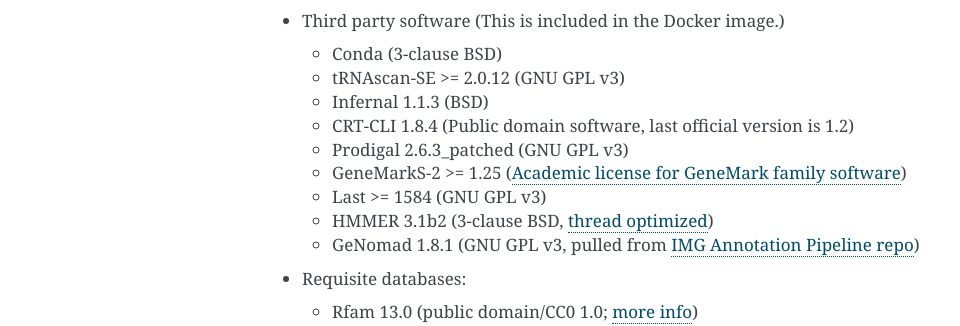
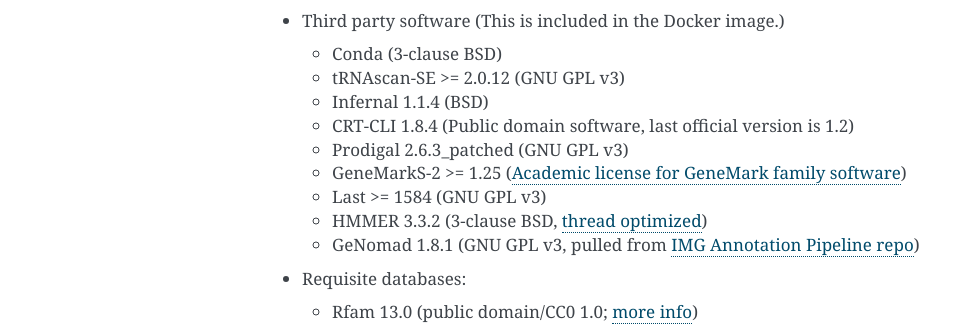
Before and after one commit to microbiomedata/mg_annotation, a Sphinx documentation site: the page built from docs/index.rst, in a window 1280 px wide and 900 px high, scrolled down 1235 px. Shown: the part 170-496 px from the top of the window, without its empty margins (148-1108 px from the left). Built offline with Sphinx 7.4.7, drawn with Linux system fonts in a browser that asks for light colours.

Commit message:
update hmmer version to 3.3.2. infernal version to 1.1.4.

```diff
--- a/docs/index.rst
+++ b/docs/index.rst
@@ -36,12 +36,12 @@
 
   - Conda (3-clause BSD)
   - tRNAscan-SE >= 2.0.12 (GNU GPL v3)
-  - Infernal 1.1.3 (BSD)
+  - Infernal 1.1.4 (BSD)
   - CRT-CLI 1.8.4 (Public domain software, last official version is 1.2)
   - Prodigal 2.6.3_patched (GNU GPL v3)
   - GeneMarkS-2 >= 1.25 (`Academic license for GeneMark family software <http://topaz.gatech.edu/GeneMark/license_download.cgi>`_)
   - Last >= 1584 (GNU GPL v3)
-  - HMMER 3.1b2 (3-clause BSD, `thread optimized <https://github.com/Larofeticus/hpc_hmmsearch>`_)
+  - HMMER 3.3.2 (3-clause BSD, `thread optimized <https://github.com/Larofeticus/hpc_hmmsearch>`_)
   - GeNomad 1.8.1 (GNU GPL v3, pulled from `IMG Annotation Pipeline repo <https://code.jgi.doe.gov/img/img-pipelines/img-annotation-pipeline>`_)
 
 - Requisite databases:
```
Also changed, not shown: README.md (+2 -2 lines), 1 other file.
